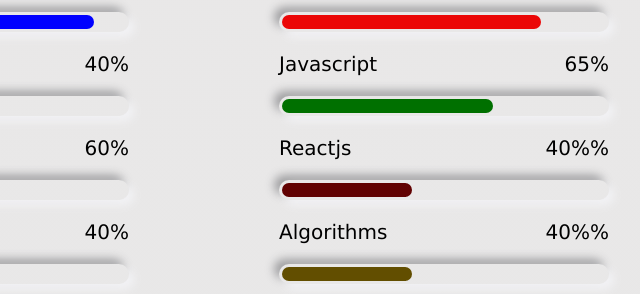
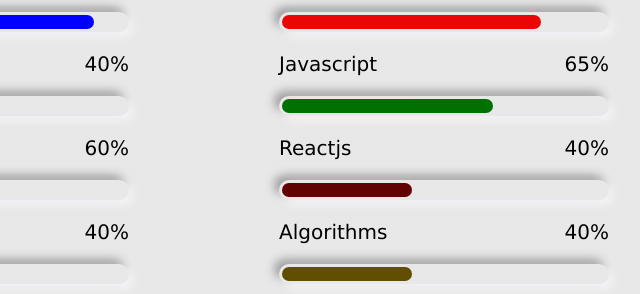
Before and after one commit to vishalagrawal741/portfolio, a plain HTML site: page index.html in a window 1280 px wide. Shown: the part 2560-2854 px from the top of the page, 611-1251 px from the left. Drawn offline with nearby package versions, Linux system fonts and the light colour scheme.

Commit message:
Update index.html

```diff
--- a/index.html
+++ b/index.html
@@ -157,9 +157,9 @@
                 <!-- <div class="bar nodejs"><span class="anim reveal"></span></div> -->
                 <h3> javascript <span>65%</span> </h3>
                 <div class="bar javascript"><span class="anim reveal"></span></div>
-                <h3> Reactjs <span>40%%</span> </h3>
+                <h3> Reactjs <span>40%</span> </h3>
                 <div class="bar reactjs"><span class="anim reveal"></span></div>
-                <h3> Algorithms <span>40%%</span> </h3>
+                <h3> Algorithms <span>40%</span> </h3>
                 <div class="bar algorithms"><span class="anim reveal"></span></div>
             </div>
         </div>
```
